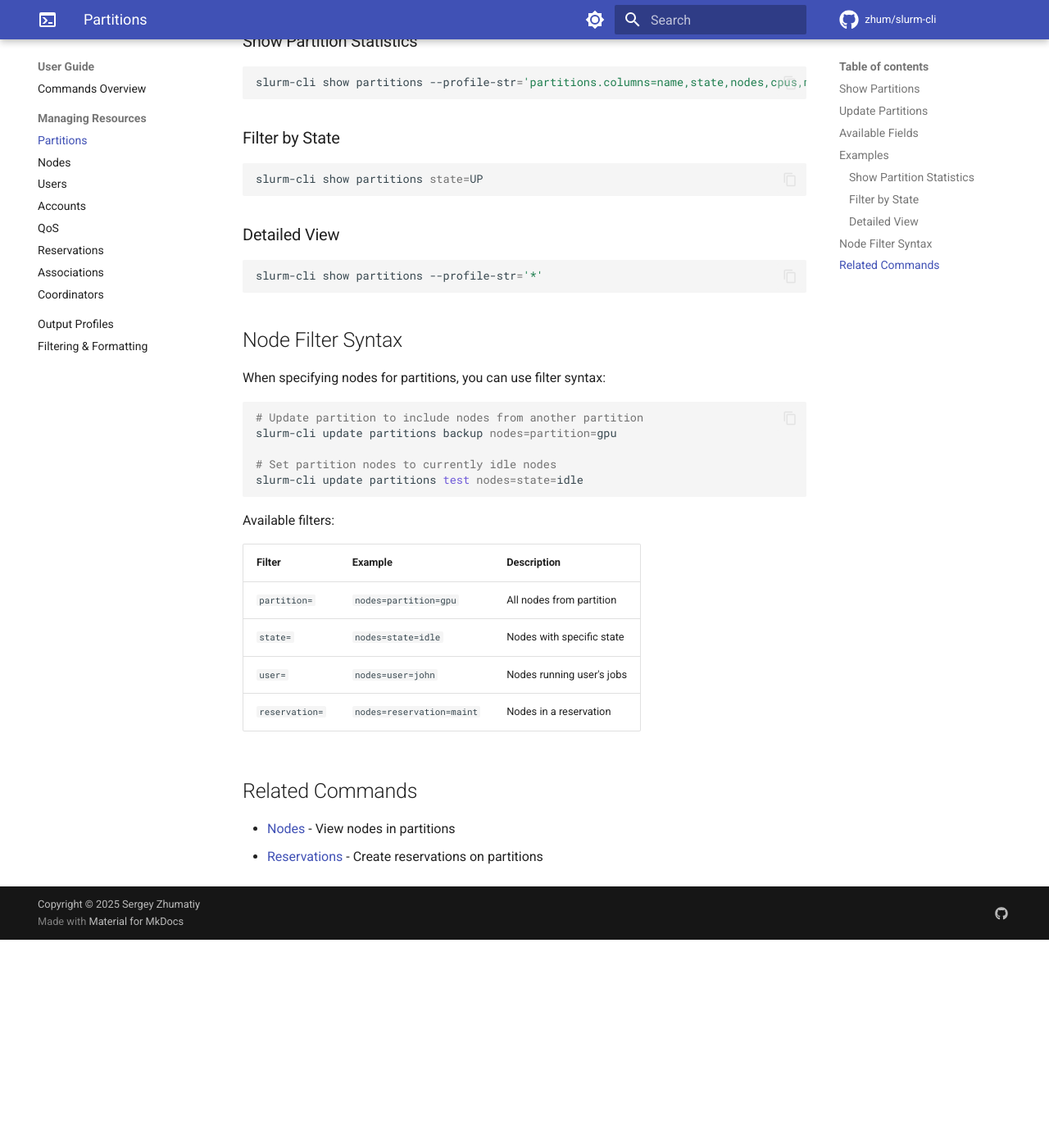
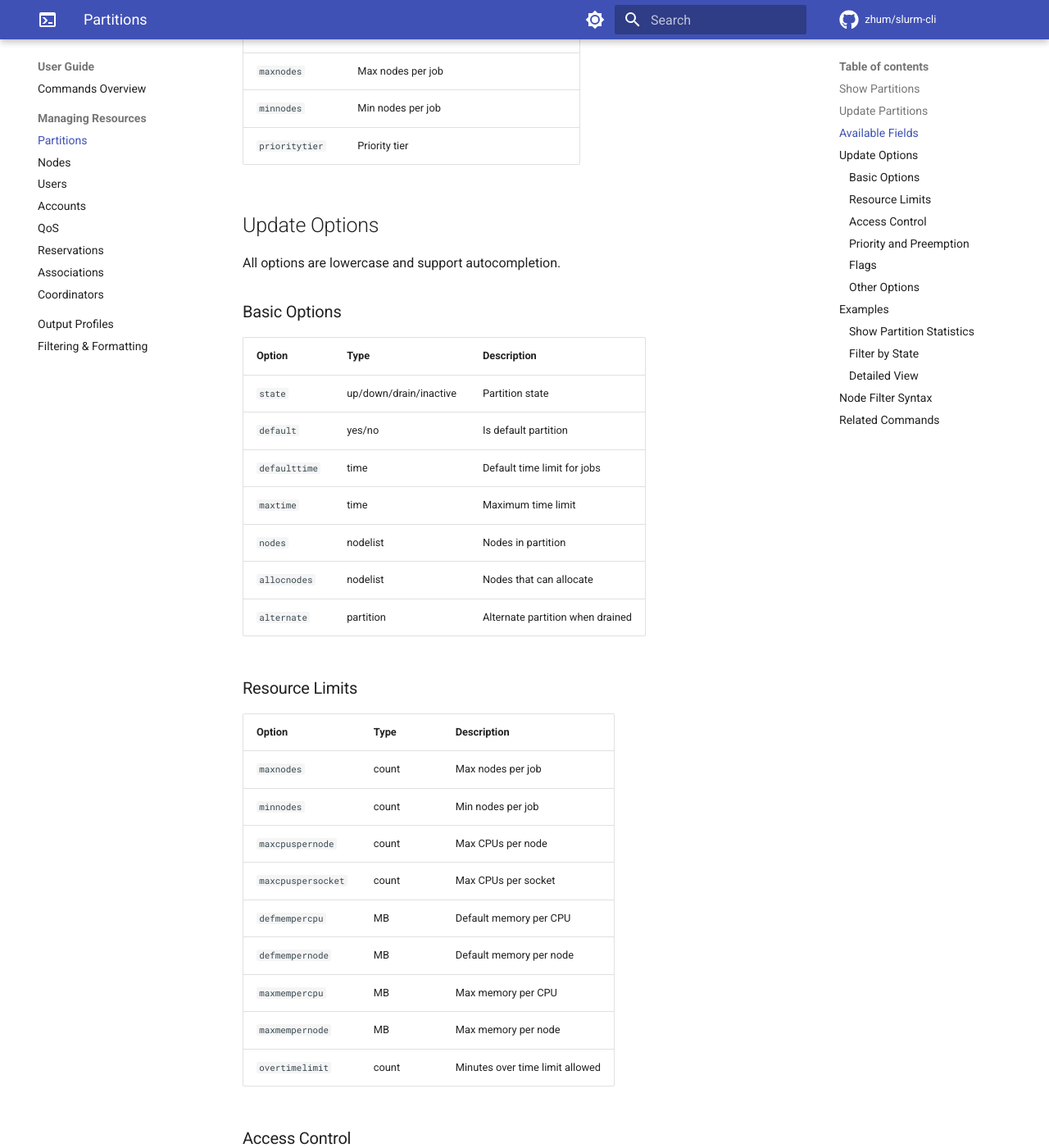
Before and after one commit to zhum/slurm-swiss-knife, an MkDocs documentation site: the page built from docs/user-guide/resources/partitions.md, in a window 1280 px wide and 1400 px high, scrolled down 1674 px. Shown: the whole window at 82% size. Built offline with MkDocs 1.6.1 and Material for MkDocs 9.7.7, drawn with Linux system fonts in a browser that asks for light colours; comment, search, counter and statistics services are not loaded; the version menu is left out; before the commit the page ends 2820 px from its top, so only the background shows below that; some of the changed text lies outside the part shown.

Commit message:
Update docs for partition options
- Add complete list of partition update options
- Document resource limits, access control, priority, and flags
- Update CHANGELOG with partition options summary

```diff
--- a/docs/user-guide/resources/partitions.md
+++ b/docs/user-guide/resources/partitions.md
@@ -44,16 +44,94 @@ slurm-cli update partitions gpu nodes+=state=idle
 
 | Field | Description |
 |-------|-------------|
-| `name` | Partition name |
+| `partitionname` | Partition name |
 | `state` | Partition state (UP, DOWN, DRAIN, INACTIVE) |
-| `nodes` | Number of nodes |
-| `cpus` | Total CPUs |
-| `memory` | Total memory |
-| `timelimit` | Default time limit |
+| `nodes` | Node list |
+| `totalnodes` | Total nodes in partition |
+| `totalcpus` | Total CPUs in partition |
 | `maxtime` | Maximum time limit |
+| `defaulttime` | Default time limit |
 | `default` | Is default partition |
-| `root_only` | Root only access |
-| `priority` | Partition priority |
+| `allowgroups` | Allowed groups |
+| `allowaccounts` | Allowed accounts |
+| `allowqos` | Allowed QoS |
+| `denyaccounts` | Denied accounts |
+| `denyqos` | Denied QoS |
+| `maxnodes` | Max nodes per job |
+| `minnodes` | Min nodes per job |
+| `prioritytier` | Priority tier |
+
+## Update Options
+
+All options are lowercase and support autocompletion.
+
+### Basic Options
+
+| Option | Type | Description |
+|--------|------|-------------|
+| `state` | up/down/drain/inactive | Partition state |
+| `default` | yes/no | Is default partition |
+| `defaulttime` | time | Default time limit for jobs |
+| `maxtime` | time | Maximum time limit |
+| `nodes` | nodelist | Nodes in partition |
+| `allocnodes` | nodelist | Nodes that can allocate |
+| `alternate` | partition | Alternate partition when drained |
+
+### Resource Limits
+
+| Option | Type | Description |
+|--------|------|-------------|
+| `maxnodes` | count | Max nodes per job |
+| `minnodes` | count | Min nodes per job |
+| `maxcpuspernode` | count | Max CPUs per node |
+| `maxcpuspersocket` | count | Max CPUs per socket |
+| `defmempercpu` | MB | Default memory per CPU |
+| `defmempernode` | MB | Default memory per node |
+| `maxmempercpu` | MB | Max memory per CPU |
+| `maxmempernode` | MB | Max memory per node |
+| `overtimelimit` | count | Minutes over time limit allowed |
+
+### Access Control
+
+| Option | Type | Description |
+|--------|------|-------------|
+| `allowaccounts` | account list | Allowed accounts |
+| `denyaccounts` | account list | Denied accounts |
+| `allowgroups` | group list | Allowed groups |
+| `allowqos` | QoS list | Allowed QoS |
+| `denyqos` | QoS list | Denied QoS |
+| `qos` | QoS name | Partition QoS |
+
+### Priority and Preemption
+
+| Option | Type | Description |
+|--------|------|-------------|
+| `prioritytier` | count | Priority tier |
+| `priorityjobfactor` | count | Job priority factor |
+| `preemptmode` | off/cancel/requeue/suspend | Preemption mode |
+| `gracetime` | time | Preemption grace time |
+
+### Flags
+
+| Option | Type | Description |
+|--------|------|-------------|
+| `disablerootjobs` | yes/no | Disable root jobs |
+| `exclusiveuser` | yes/no | Exclusive user allocation |
+| `hidden` | yes/no | Hide partition from view |
+| `lln` | yes/no | Least loaded node scheduling |
+| `oversubscribe` | yes/no | Allow CPU sharing |
+| `powerdownonidle` | yes/no | Power down idle nodes |
+| `reqresv` | yes/no | Require reservation |
+| `rootonly` | yes/no | Root only access |
+| `shared` | yes/no | Allow sharing (deprecated) |
+
+### Other Options
+
+| Option | Type | Description |
+|--------|------|-------------|
+| `cpubind` | none/socket/ldom/core/thread/off | Default task binding |
+| `jobdefaults` | specs | Job default values |
+| `tresbillingweights` | TRES weights | Billing weights |
 
 ## Examples
 
```
Also changed, not shown: CHANGELOG.md (+7 -0 lines), TODO.md (+0 -44 lines).
